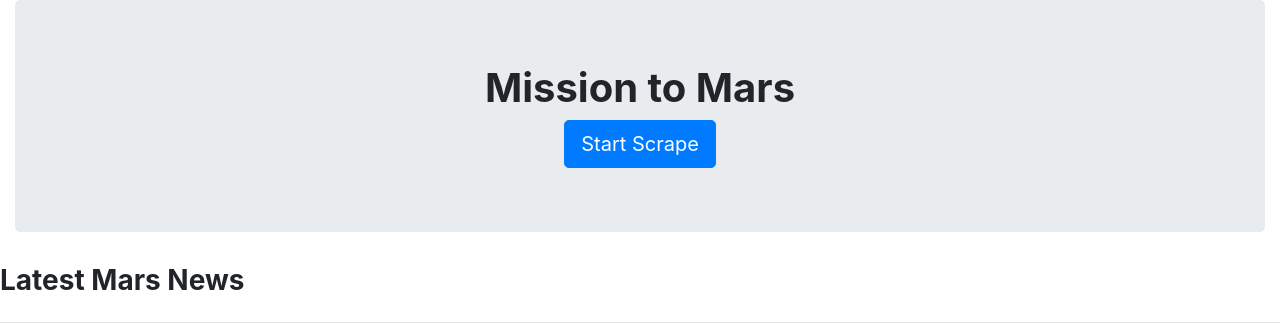
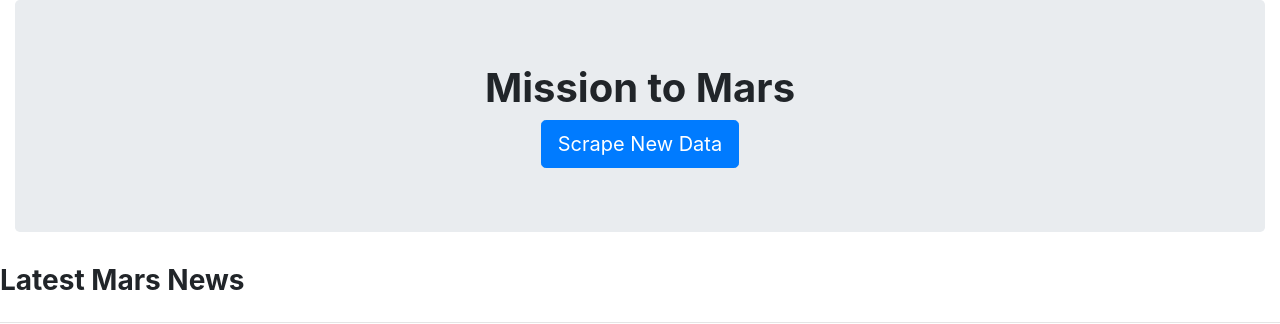
Before and after one commit to daysthroughcode/web-scraping-challenge, a Flask app: page / in a window 1280 px wide. Shown: the top 324 px of the page. Run offline with Flask 2, Linux system fonts and the light colour scheme; data that the repository does not hold is empty; some libraries are stand-ins or nearby versions.

Commit message:
Minor Fixes

```diff
--- a/Mission_to_Mars/templates/index.html
+++ b/Mission_to_Mars/templates/index.html
@@ -19,7 +19,7 @@
   <div class="container-fluid">
       <div class="jumbotron text-center">
         <h1><b>Mission to Mars</b></h1>
-        <a class="btn btn-primary btn-lg" href="../scrape" role="button">Start Scrape</a>
+        <a class="btn btn-primary btn-lg" href="../scrape" role="button">Scrape New Data</a>
       </div>
   </div>
 
```
